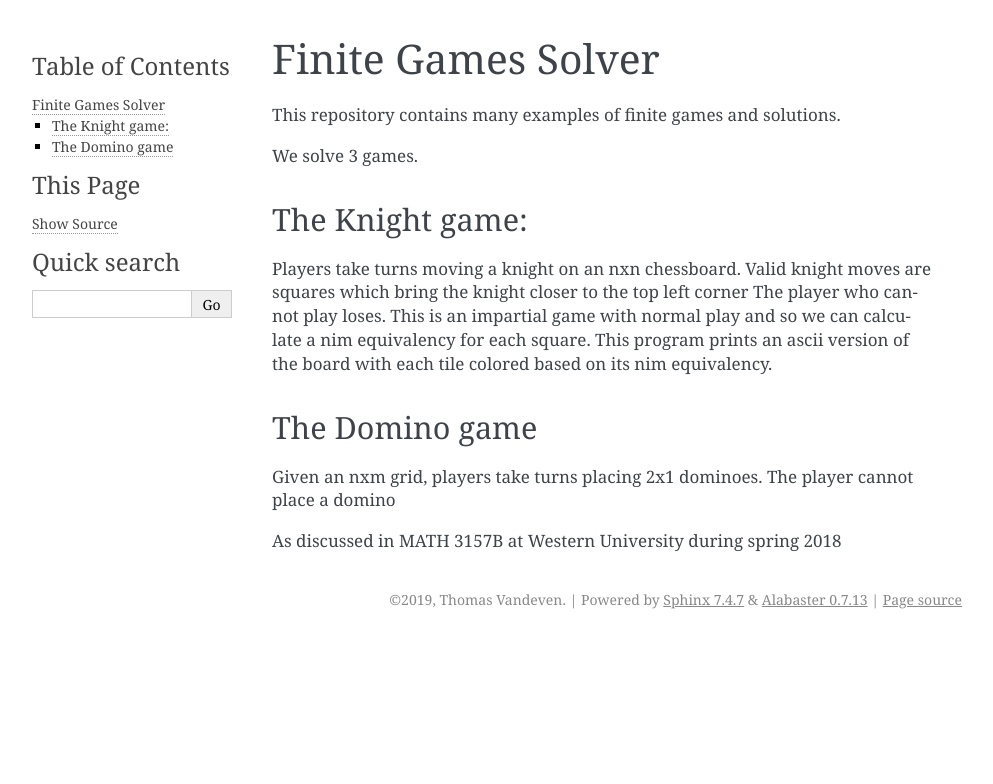
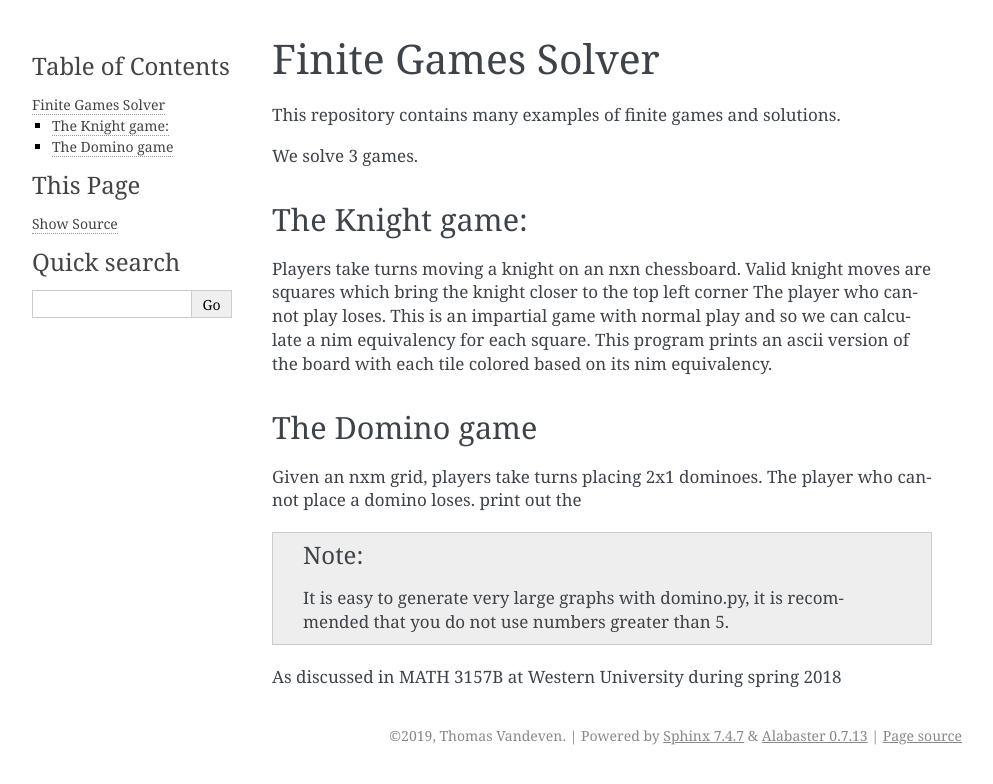
Before and after one commit to ampheul/FiniteGamesSolver, a Sphinx documentation site: the page built from docs/Readme.rst, in a window 1280 px wide. Shown: the top 784 px of the page, without its empty margins (148-1141 px from the left). Built offline with Sphinx 7.4.7, drawn with Linux system fonts in a browser that asks for light colours; part of the change alters nothing that is shown.

```diff
--- a/docs/Readme.rst
+++ b/docs/Readme.rst
@@ -19,7 +19,11 @@ equivalency.
 The Domino game
 ---------------
 
-Given an nxm grid, players take turns placing 2x1 dominoes. The player
-cannot place a domino
+Given an nxm grid, players take turns placing 2x1 dominoes. The player who
+cannot place a domino loses. print out the
+
+.. note::
+
+    It is easy to generate very large graphs with domino.py, it is recommended that you do not use numbers greater than 5.
 
 As discussed in MATH 3157B at Western University during spring 2018
--- a/docs/conf.py
+++ b/docs/conf.py
@@ -1,8 +1,9 @@
-
+# -*- coding: utf-8 -*-
+#
 # Configuration file for the Sphinx documentation builder.
 #
-# This file only contains a selection of the most common options. For a full
-# list see the documentation:
+# This file does only contain a selection of the most common options. For a
+# full list see the documentation:
 # http://www.sphinx-doc.org/en/master/config
 
 # -- Path setup --------------------------------------------------------------
@@ -18,29 +19,60 @@ sys.path.insert(0, os.path.abspath('../source'))
 
 # -- Project information -----------------------------------------------------
 
-project = 'Finite Games Solver'
-copyright = '2019, Thomas Vandeven'
-author = 'Thomas Vandeven'
+project = u'Finite Games Solver'
+copyright = u'2019, Thomas Vandeven'
+author = u'Thomas Vandeven'
+
+# The short X.Y version
+version = u''
+# The full version, including alpha/beta/rc tags
+release = u''
 
 
 # -- General configuration ---------------------------------------------------
+
+# If your documentation needs a minimal Sphinx version, state it here.
+#
+# needs_sphinx = '1.0'
 
 # Add any Sphinx extension module names here, as strings. They can be
 # extensions coming with Sphinx (named 'sphinx.ext.*') or your custom
 # ones.
 extensions = [
     'sphinx.ext.autodoc',
+    'sphinx.ext.doctest',
+    'sphinx.ext.mathjax',
     'sphinx.ext.coverage',
-    'sphinx.ext.napoleon'
+    'sphinx.ext.napoleon',
+    'sphinx.ext.githubpages'
 ]
 
 # Add any paths that contain templates here, relative to this directory.
 templates_path = ['_templates']
 
+# The suffix(es) of source filenames.
+# You can specify multiple suffix as a list of string:
+#
+# source_suffix = ['.rst', '.md']
+source_suffix = '.rst'
+
+# The master toctree document.
+master_doc = 'index'
+
+# The language for content autogenerated by Sphinx. Refer to documentation
+# for a list of supported languages.
+#
+# This is also used if you do content translation via gettext catalogs.
+# Usually you set "language" from the command line for these cases.
+language = None
+
 # List of patterns, relative to source directory, that match files and
 # directories to ignore when looking for source files.
 # This pattern also affects html_static_path and html_extra_path.
-exclude_patterns = []
+exclude_patterns = [u'_build', 'Thumbs.db', '.DS_Store']
+
+# The name of the Pygments (syntax highlighting) style to use.
+pygments_style = None
 
 
 # -- Options for HTML output -------------------------------------------------
@@ -50,7 +82,101 @@ exclude_patterns = []
 #
 html_theme = 'alabaster'
 
+# Theme options are theme-specific and customize the look and feel of a theme
+# further.  For a list of options available for each theme, see the
+# documentation.
+#
+# html_theme_options = {}
+
 # Add any paths that contain custom static files (such as style sheets) here,
 # relative to this directory. They are copied after the builtin static files,
 # so a file named "default.css" will overwrite the builtin "default.css".
 html_static_path = ['_static']
+
+# Custom sidebar templates, must be a dictionary that maps document names
+# to template names.
+#
+# The default sidebars (for documents that don't match any pattern) are
+# defined by theme itself.  Builtin themes are using these templates by
+# default: ``['localtoc.html', 'relations.html', 'sourcelink.html',
+# 'searchbox.html']``.
+#
+# html_sidebars = {}
+
+
+# -- Options for HTMLHelp output ---------------------------------------------
+
+# Output file base name for HTML help builder.
+htmlhelp_basename = 'FiniteGamesSolverdoc'
+
+
+# -- Options for LaTeX output ------------------------------------------------
+
+latex_elements = {
+    # The paper size ('letterpaper' or 'a4paper').
+    #
+    # 'papersize': 'letterpaper',
+
+    # The font size ('10pt', '11pt' or '12pt').
+    #
+    # 'pointsize': '10pt',
+
+    # Additional stuff for the LaTeX preamble.
+    #
+    # 'preamble': '',
+
+    # Latex figure (float) alignment
+    #
+    # 'figure_align': 'htbp',
+}
+
+# Grouping the document tree into LaTeX files. List of tuples
+# (source start file, target name, title,
+#  author, documentclass [howto, manual, or own class]).
+latex_documents = [
+    (master_doc, 'FiniteGamesSolver.tex', u'Finite Games Solver Documentation',
+     u'Thomas Vandeven', 'manual'),
+]
+
+
+# -- Options for manual page output ------------------------------------------
+
+# One entry per manual page. List of tuples
+# (source start file, name, description, authors, manual section).
+man_pages = [
+    (master_doc, 'finitegamessolver', u'Finite Games Solver Documentation',
+     [author], 1)
+]
+
+
+# -- Options for Texinfo output ----------------------------------------------
+
+# Grouping the document tree into Texinfo files. List of tuples
+# (source start file, target name, title, author,
+#  dir menu entry, description, category)
+texinfo_documents = [
+    (master_doc, 'FiniteGamesSolver', u'Finite Games Solver Documentation',
+     author, 'FiniteGamesSolver', 'One line description of project.',
+     'Miscellaneous'),
+]
+
+
+# -- Options for Epub output -------------------------------------------------
+
+# Bibliographic Dublin Core info.
+epub_title = project
+
+# The unique identifier of the text. This can be a ISBN number
+# or the project homepage.
+#
+# epub_identifier = ''
+
+# A unique identification for the text.
+#
+# epub_uid = ''
+
+# A list of files that should not be packed into the epub file.
+epub_exclude_files = ['search.html']
+
+
+# -- Extension configuration -------------------------------------------------
```
Also changed, not shown: 3 other files.
